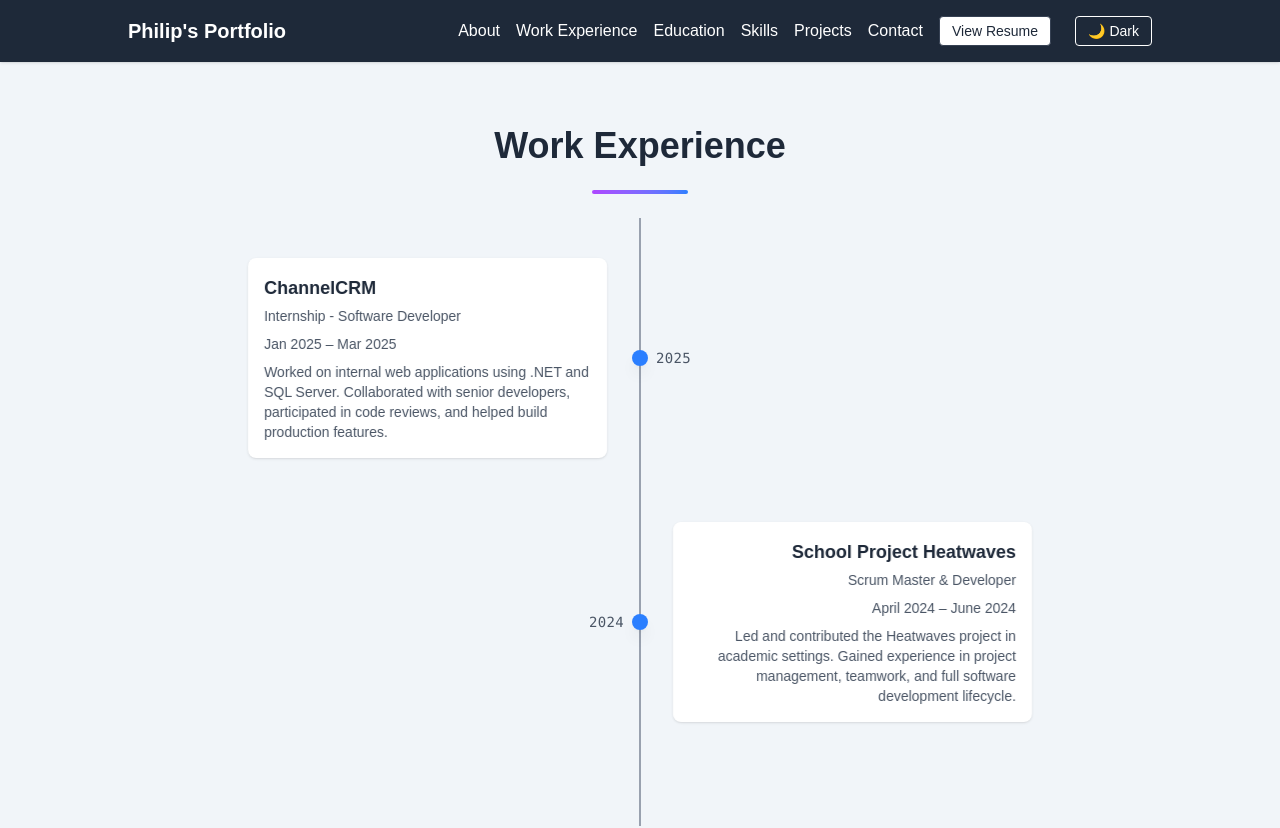
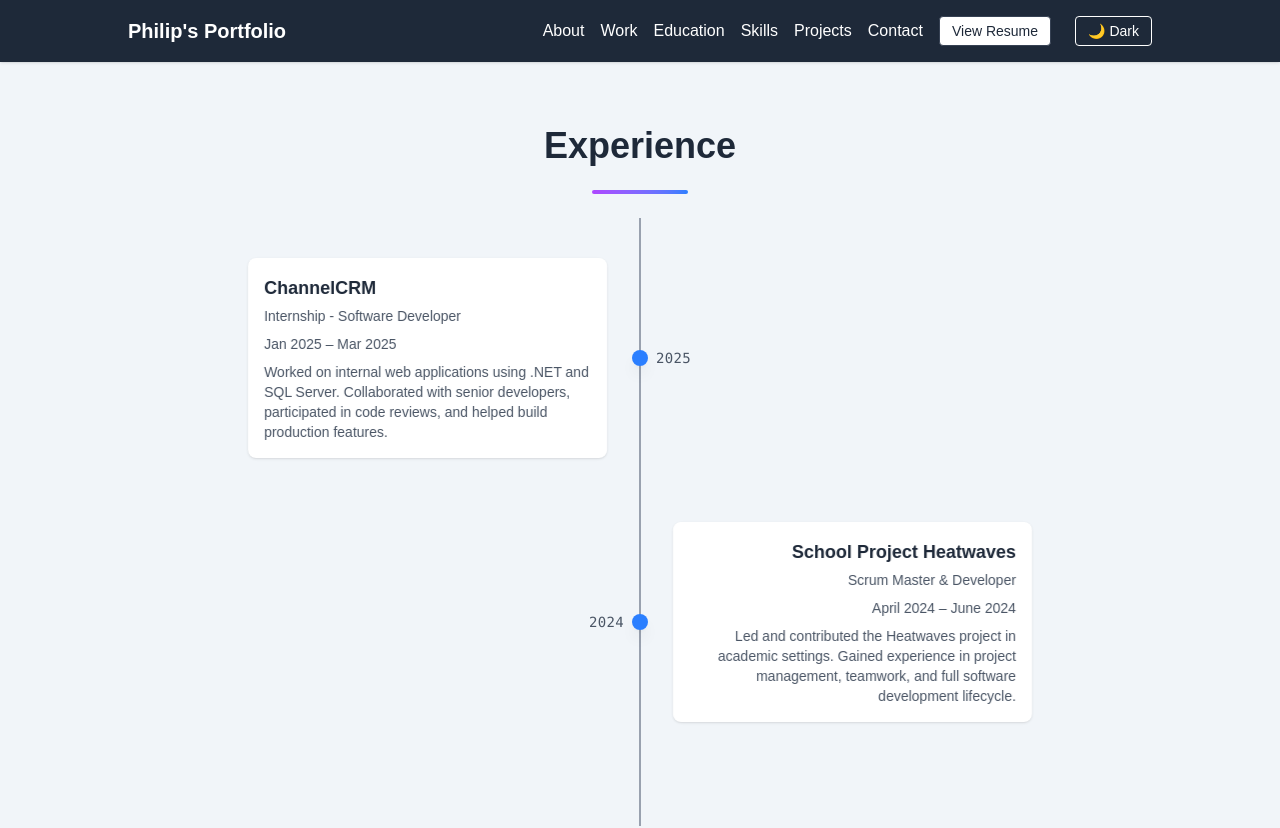
Before and after one commit to Nuggitt/portfolio-nextjs, a Next.js app: page /work in a window 1280 px wide. Shown: the top 828 px of the page. Built offline with nearby package versions, Linux system fonts and the light colour scheme.

Commit message:
changed name on work

```diff
--- a/src/app/work/page.js
+++ b/src/app/work/page.js
@@ -3,7 +3,7 @@
 export default function WorkPage() {
   return (
     <main className="max-w-4xl mx-auto px-4 py-16">
-      <h1 className="text-4xl font-bold mb-6 text-center">Work Experience</h1>
+      <h1 className="text-4xl font-bold mb-6 text-center">Experience</h1>
       <div className="title-accent" />
       <Timeline />
     </main>
--- a/src/components/header.js
+++ b/src/components/header.js
@@ -38,7 +38,7 @@
             About
           </Link>
           <Link href="/work" className="hover:underline underline-offset-4">
-            Work Experience
+            Work
           </Link>
           <Link
             href="/education"
```
